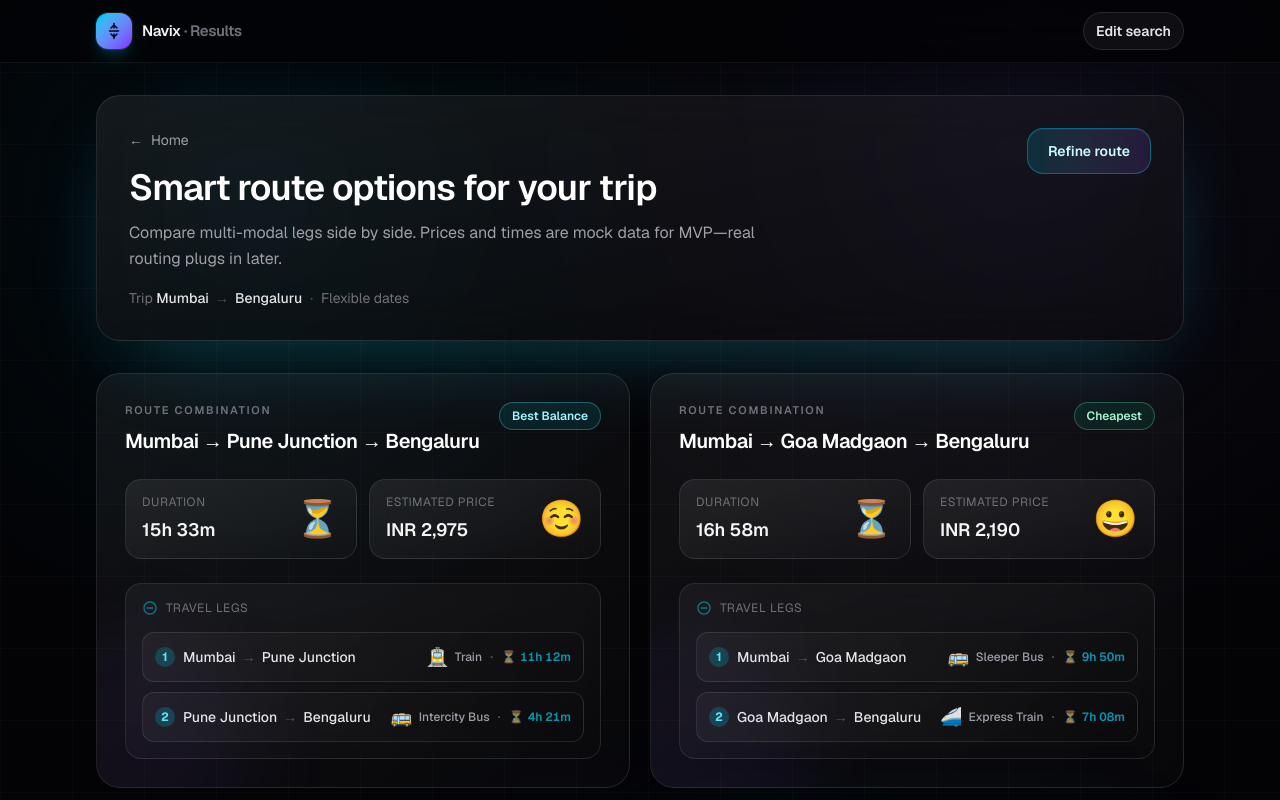
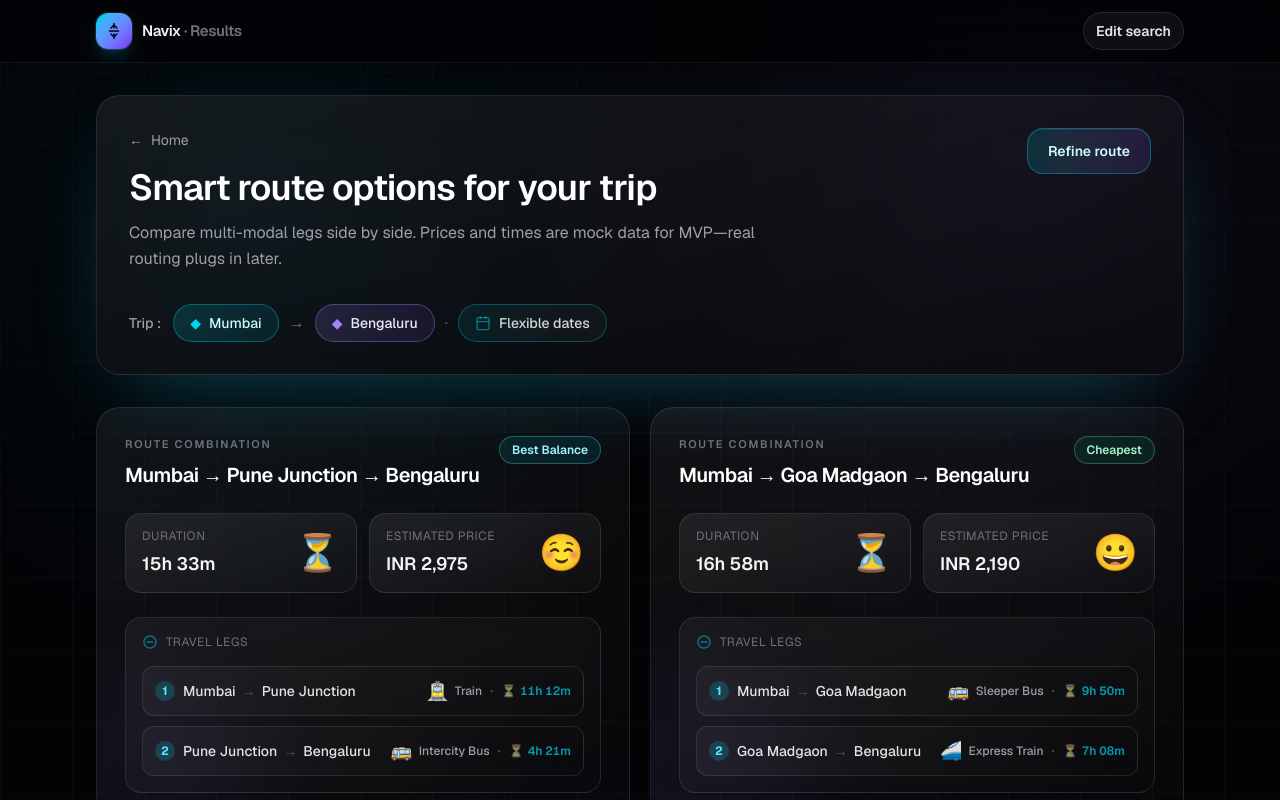
Before and after one commit to HriKap1011/Navix, a Next.js app: page /results in a window 1280 px wide. Shown: the top 800 px of the page. Built offline with nearby package versions, Linux system fonts and the light colour scheme.

Commit message:
Added new file trip selector

```diff
--- a/app/results/_components/route-card.tsx
+++ b/app/results/_components/route-card.tsx
@@ -1,4 +1,11 @@
 import type { RouteOption } from "../_data/mock-routes";
+
+const capitalizeCity = (city: string): string => {
+  return city
+    .split(" ")
+    .map((word) => word.charAt(0).toUpperCase() + word.slice(1).toLowerCase())
+    .join(" ");
+};
 
 const tagClasses: Record<RouteOption["tagTone"], string> = {
   cyan: "border-cyan-300/30 bg-cyan-400/10 text-cyan-200",
@@ -42,7 +49,7 @@ export function RouteCard({ route, priceRank = 0 }: RouteCardProps) {
   };
 
   const getShortCityName = (city: string): string => {
-    const fullName = city;
+    const fullName = capitalizeCity(city);
     // Only abbreviate if the full name is too long (more than 12 characters)
     if (fullName.length <= 12) {
       return fullName;
@@ -86,6 +93,14 @@ export function RouteCard({ route, priceRank = 0 }: RouteCardProps) {
     // Default to car if no match
     return "🚗";
   };
+
+  const capitalizeRouteCombination = (route: string): string => {
+    // Split by arrows and capitalize each city
+    return route
+      .split(" → ")
+      .map((city) => capitalizeCity(city))
+      .join(" → ");
+  };
   return (
     <article
       className={`group relative overflow-hidden rounded-3xl border bg-gradient-to-br p-6 transition-all duration-300 ease-out will-change-transform sm:p-7 ${
@@ -105,7 +120,7 @@ export function RouteCard({ route, priceRank = 0 }: RouteCardProps) {
               Route combination
             </p>
             <h2 className="mt-2 text-balance text-lg font-semibold tracking-tight text-white sm:text-xl">
-              {route.routeCombination}
+              {capitalizeRouteCombination(route.routeCombination)}
             </h2>
           </div>
           <div className="flex flex-wrap gap-2">
--- /dev/null
+++ b/app/results/_components/trip-selector.tsx
@@ -0,0 +1,63 @@
+"use client";
+
+const capitalizeCity = (city: string): string => {
+  return city
+    .split(" ")
+    .map((word) => word.charAt(0).toUpperCase() + word.slice(1).toLowerCase())
+    .join(" ");
+};
+
+type TripSelectorProps = {
+  origin: string;
+  destination: string;
+  date: string;
+  dateParam?: string;
+};
+
+export function TripSelector({
+  origin,
+  destination,
+  date,
+  dateParam,
+}: TripSelectorProps) {
+  const capitalizedOrigin = capitalizeCity(origin);
+  const capitalizedDestination = capitalizeCity(destination);
+
+  return (
+    <div className="mt-4 flex flex-col gap-3 sm:flex-row sm:items-center sm:gap-3">
+      <span className="text-sm font-medium text-zinc-400">Trip :</span>
+      <div className="flex flex-wrap items-center gap-2.5">
+        {/* Origin */}
+        <button className="group inline-flex items-center gap-2 rounded-full border border-cyan-400/35 bg-gradient-to-r from-cyan-400/15 to-cyan-500/10 px-4 py-2 text-sm font-medium text-cyan-100 transition hover:border-cyan-300/55 hover:from-cyan-400/25 hover:to-cyan-500/20 hover:text-white">
+          <span className="text-cyan-400">◆</span>
+          {capitalizedOrigin}
+        </button>
+
+        <span className="text-zinc-500">→</span>
+
+        {/* Destination */}
+        <button className="group inline-flex items-center gap-2 rounded-full border border-violet-400/35 bg-gradient-to-r from-violet-400/15 to-violet-500/10 px-4 py-2 text-sm font-medium text-violet-100 transition hover:border-violet-300/55 hover:from-violet-400/25 hover:to-violet-500/20 hover:text-white">
+          <span className="text-violet-400">◆</span>
+          {capitalizedDestination}
+        </button>
+
+        <span className="hidden text-zinc-600 sm:inline">·</span>
+
+        {/* Date Display */}
+        <button className="group inline-flex items-center gap-2 rounded-full border border-cyan-400/30 bg-gradient-to-r from-cyan-400/[0.08] to-white/[0.03] px-4 py-2 text-sm font-medium text-zinc-300 transition hover:border-cyan-400/50 hover:from-cyan-400/15 hover:to-white/[0.06] hover:text-zinc-100">
+          <svg
+            className="h-4 w-4 text-cyan-400/50 transition group-hover:text-cyan-400"
+            viewBox="0 0 24 24"
+            fill="none"
+            stroke="currentColor"
+            strokeWidth="2"
+          >
+            <rect x="3" y="4" width="18" height="18" rx="2" ry="2" />
+            <path d="M16 2v4M8 2v4M3 10h18" />
+          </svg>
+          {date === "Flexible dates" ? date : <>Travel · {date}</>}
+        </button>
+      </div>
+    </div>
+  );
+}
--- a/app/results/page.tsx
+++ b/app/results/page.tsx
@@ -1,5 +1,6 @@
 import Link from "next/link";
 import { RouteCard } from "./_components/route-card";
+import { TripSelector } from "./_components/trip-selector";
 import { buildRouteOptions, formatTravelDate } from "./_data/mock-routes";
 
 type SearchParams = {
@@ -98,17 +99,13 @@ export default async function ResultsPage({
                 Compare multi-modal legs side by side. Prices and times are mock
                 data for MVP—real routing plugs in later.
               </p>
-              <p className="mt-4 text-sm text-zinc-400">
-                <span className="text-zinc-500">Trip</span>{" "}
-                <span className="font-medium text-zinc-200">{origin}</span>
-                <span className="mx-1.5 text-zinc-600">→</span>
-                <span className="font-medium text-zinc-200">
-                  {destination}
-                </span>
-                <span className="mx-2 hidden text-zinc-600 sm:inline">·</span>
-                <span className="mt-2 block text-zinc-500 sm:mt-0 sm:inline">
-                  {date === "Flexible dates" ? date : <>Travel · {date}</>}
-                </span>
+              <p className="mt-4 flex flex-col gap-3 sm:flex-row sm:items-center sm:gap-3">
+                <TripSelector
+                  origin={origin}
+                  destination={destination}
+                  date={date}
+                  dateParam={params.date}
+                />
               </p>
             </div>
             <Link
```
